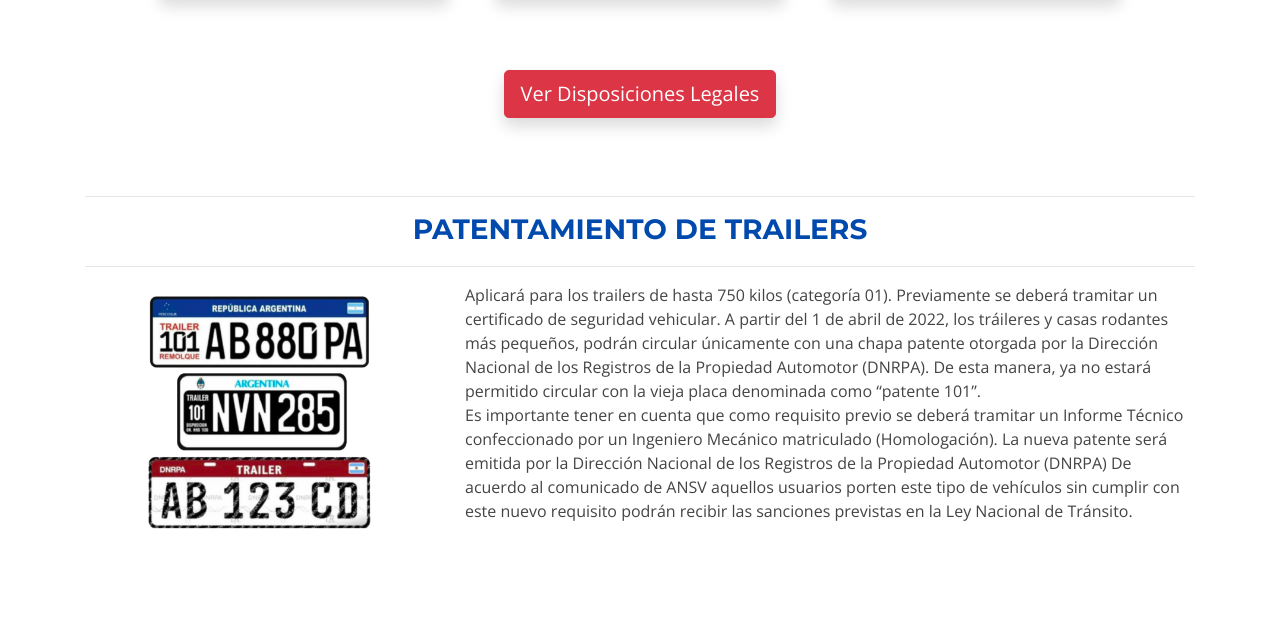
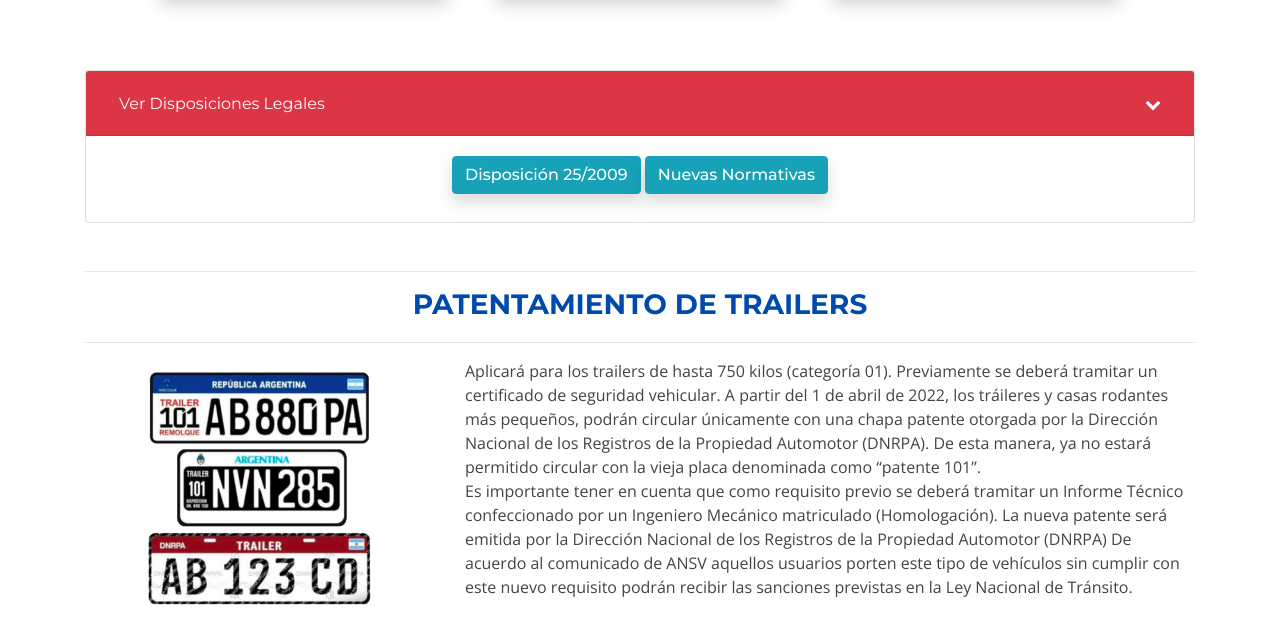
Before and after one commit to Agustin09812/LocarTruckSRL, a plain HTML site: page index.html in a window 1280 px wide. Shown: the part 1926-2570 px from the top of the page. Drawn offline with nearby package versions, Linux system fonts and the light colour scheme.

Commit message:
update #10.4

```diff
--- a/index.html
+++ b/index.html
@@ -139,15 +139,25 @@
                 </div>
             </article>
             <div class="text-center mt-5">
-                <p class="d-inline-flex gap-1">
-                    <button class="btn btn-danger btn-lg shadow" type="button" onclick="toggleCollapse()">
+                <div id="accordion">
+                    <div class="card">
+                        <div class="card-header" id="headingOne" style="background-color: #dc3545;">
+                            <h2 class="mb-0">
+                                <button class="btn btn-link"
+                                    style="color: #fff; list-style-type: none; width: 100%; text-align: left;"
+                                    data-toggle="collapse" data-target="#collapseOne" aria-expanded="true"
+                                    aria-controls="collapseOne">
+                                    <span
+                                        style="display: flex; justify-content: space-between; align-items: center; width: 100%;">
                                         Ver Disposiciones Legales
+                                        <i class="fa fa-chevron-down"></i>
+                                    </span>
                                 </button>
-                </p>
-                <div class="collapse shadow-lg mx-auto" id="myCollapse" style="max-width: 620px;">
-                    <div class="card card-body border-0">
-                        <div class="d-flex justify-content-center flex-column align-items-center">
-
+                            </h2>
+                        </div>
+                        <div id="collapseOne" class="collapse show" aria-labelledby="headingOne"
+                            data-parent="#accordion">
+                            <div class="card-body">
                                 <a href="https://www.argentina.gob.ar/normativa/nacional/disposici%C3%B3n-25-2009-162246"
                                     target="_blank" class="mb-4 mt-2"><button id="button1" type="button"
                                         class="btn btn-info shadow mb-2"
@@ -159,18 +169,11 @@
                                         class="btn btn-info shadow mb-2"
                                         style="font-family: 'Montserrat', sans-serif; font-weight: 500;">Nuevas
                                         Normativas</button></a>
-
                             </div>
                         </div>
                     </div>
                 </div>
-            <!-- <div class="text-center mt-5 pb-5">
-                <a href="https://www.argentina.gob.ar/normativa/nacional/disposici%C3%B3n-25-2009-162246"
-                    target="_blank"><button type="button" class="btn btn-danger btn-lg shadow"
-                        style="font-family: 'Montserrat', sans-serif; font-weight: 500;">Click aquí para ver
-                        Disposiciones
-                        Legales</button></a>
-            </div> -->
+            </div>
         </section>
 
         <section id="section-two">
```
Lines whose indentation alone changed are shown as unchanged.
